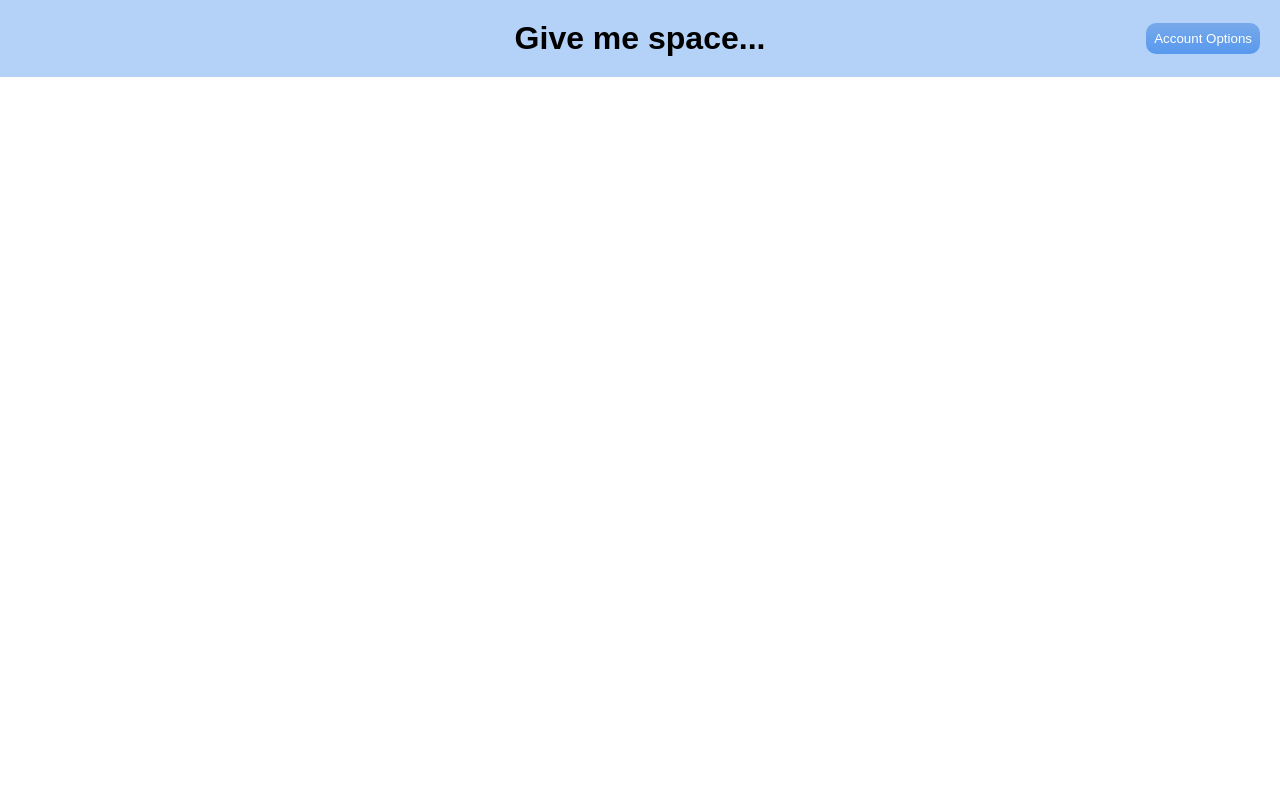
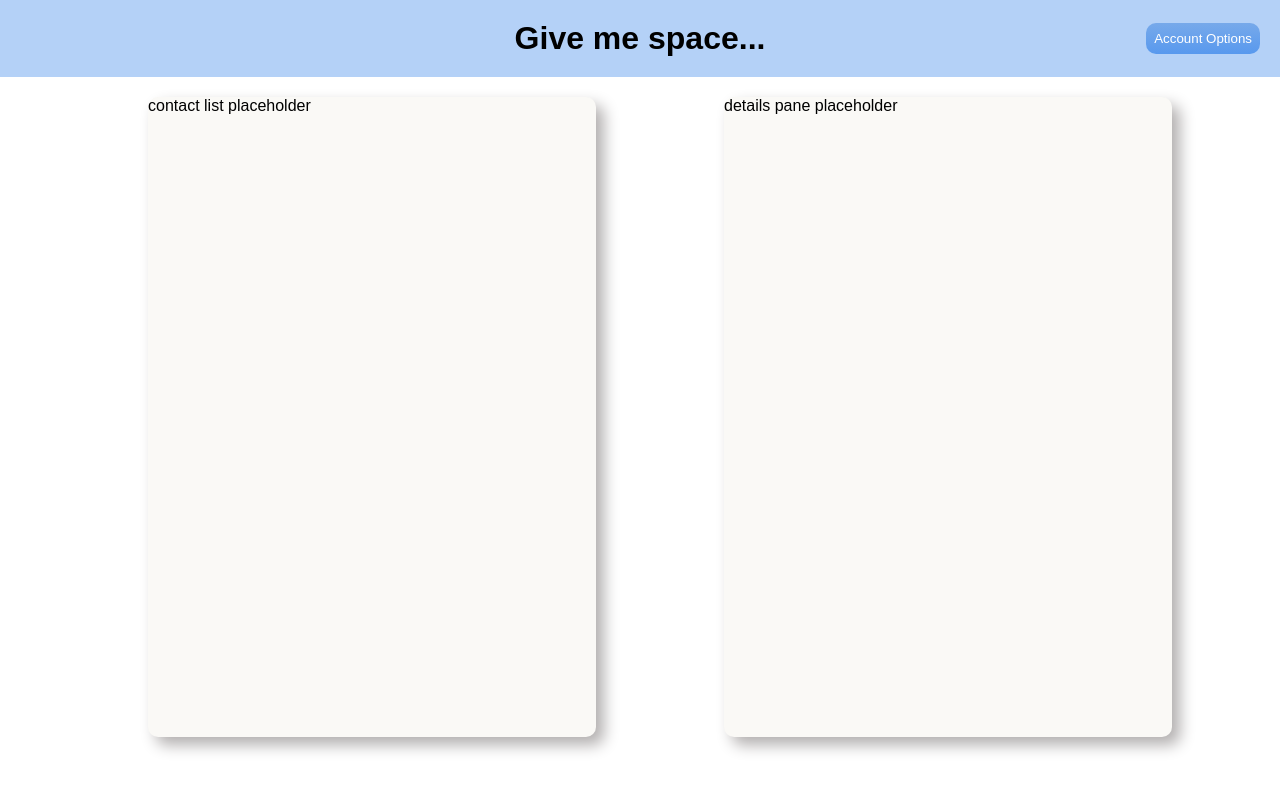
Before and after one commit to PlasticRosewood/COP4331-P1-Group2, a PHP site: page / in a window 1280 px wide. Run offline with PHP 8.4, Linux system fonts and the light colour scheme.

Commit message:
Secondary additional content commit

```diff
--- a/frontend_files/index.html
+++ b/frontend_files/index.html
@@ -9,9 +9,20 @@
     <title>Give Me Space</title>
 </head>
 <body>
+    <!-- This is the title bar of the website with settings etc. in it -->
     <div id="nav_bar">
         <h1 id="title_text">Give me space...</h1>
         <button type="button" id="account_options">Account Options</button>
     </div>
+
+    <!-- This contains the contacts list and the expanded contact box (see figma for reference) -->
+    <div id="content">
+        <div id="contacts_list">
+            <p>contact list placeholder</p>
+        </div>
+        <div id="details_pane">
+            <p>details pane placeholder</p>
+        </div>
+    </div> <!-- end of content -->
 </body>
 </html>
--- a/frontend_files/stylesheets/global.css
+++ b/frontend_files/stylesheets/global.css
@@ -5,7 +5,9 @@
 /* create global variables here */
 :root {
     --std_border_radius: 10px;
+    --std_drop_shadow: 8px 8px 15px #b2afaf;
     --citro_blue: #B4D1F7;
+    --off_white: #FAF9F6;
 }
 
 /* create global properties here */
@@ -19,11 +21,6 @@
 
 
 /* header */
-
-/*
-    header style notes:
-    -grid layout w/ empty first block used for navigation bar
-*/
 #nav_bar {
     /* grid properties*/
     width: 100vw;
@@ -63,3 +60,37 @@
     background: linear-gradient(180deg, #4B91F7 0%, #367AF6 100%);
 }
 /* end of header */
+
+
+/* content section */
+#content {
+    /* grid properties */
+    width: 100vw;
+    display: grid;
+    grid-template-columns: [margin1]10% [list_box]35% [margin2]10% [details_box]35% [margin3]10%;
+
+    /* other styling properties */
+    height: 80vh;
+    margin: 20px;
+}
+
+#content > div {
+    width: 100%;
+    height: 100%;
+    background-color: var(--off_white);
+    box-shadow: var(--std_drop_shadow);
+    border-radius: var(--std_border_radius);
+}
+
+#contacts_list {
+    /* grid properties */
+    grid-column: list_box;
+    place-self: center;
+}
+
+#details_pane {
+    /* grid properties */
+    grid-column: details_box;
+    place-self: center;
+}
+/* end of content section */
```
